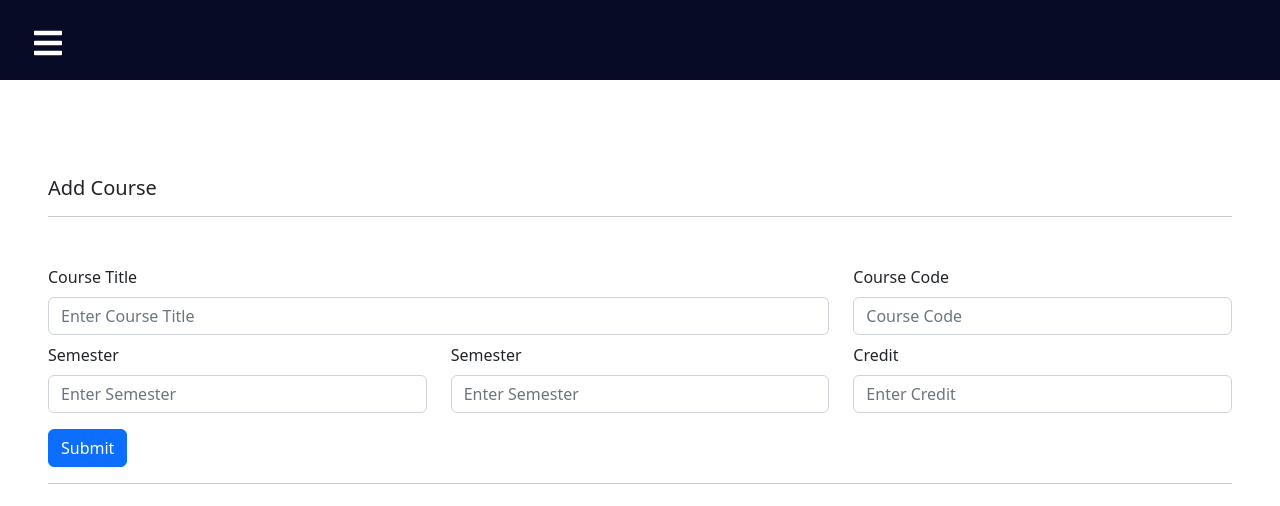
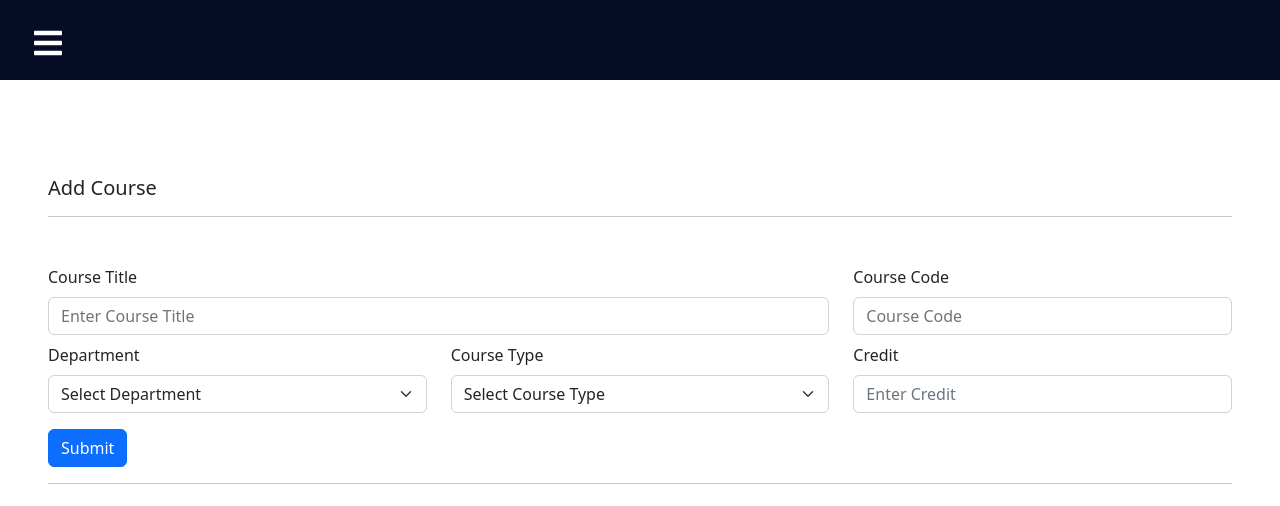
Before and after one commit to ThisIsJibon/unimanage-admin, a React (Create React App) app: page /course in a window 1280 px wide. Shown: the top 506 px of the page. Built offline with nearby package versions, Linux system fonts and the light colour scheme.

Commit message:
course section completed

```diff
--- a/package.json
+++ b/package.json
@@ -21,7 +21,7 @@
     "typescript": "3.8.3"
   },
   "scripts": {
-    "start": "react-scripts start",
+    "start": "react-scripts --openssl-legacy-provider start",
     "build": "react-scripts build",
     "test": "react-scripts test --env=jsdom",
     "eject": "react-scripts eject"
--- a/src/pages/Course.js
+++ b/src/pages/Course.js
@@ -1,58 +1,151 @@
-import React from 'react'
+import React, { useState } from 'react'
 import Button from 'react-bootstrap/Button';
 import Form from 'react-bootstrap/Form';
 import 'bootstrap/dist/css/bootstrap.css';
 
 const Course = () => {
 
-    const handleClickChange = () =>{
 
+    const [courseData,setCourseData] = useState({
+        course_id: "",
+        dept_id: "",
+        name: "",
+        credit: "",
+        type: "",
+    });
+
+    const handleTitleChange = (event) => {
+      setCourseData({ ...courseData, name: event.target.value });
+    };
+
+    const handleCourseIdChange = (event) => {
+      setCourseData({ ...courseData, course_id: event.target.value });
+    };
+
+    const handleDepartmentChange = (event) => {
+        setCourseData({...courseData,dept_id: event.target.value});
+    };
+
+    const handleCourseTypeChange = (event) => {
+      setCourseData({ ...courseData, type: event.target.value });
+    };
+
+    const handleCreditChange = (event) => {
+      setCourseData({ ...courseData, credit: event.target.value });
+    };
+
+    const handleSubmitChange = async (event) =>{
+        event.preventDefault();
+
+        const body = courseData;
+
+        console.log(body);
+
+        try{
+
+            const response = await fetch(
+                `http://localhost:5000/department/courses`, {
+
+                method: "POST",
+                headers: {"Content-Type": "application/json"},
+                body: JSON.stringify(body),
+
+            });
+
+            const data = await response.json();
+            const {message} = data ;
+            console.log(message);
+
+            setCourseData({
+                course_id: "",
+                name: "",
+                dept_id: "",
+                type: "",
+                credit: "",
+            });
+
+        }catch(err){
+            console.log(err.message);
         }
+
+    };
   return (
     <div class="p-5">
       <div className="my-5">
         <h5>Add Course</h5>
         <hr />
       </div>
-        <Form>
+      <Form onSubmit={handleSubmitChange}>
         <div class="row">
-            <Form.Group className="mb-3" class="col-8"  controlId="formBasic">
+          <Form.Group className="mb-3" class="col-8" controlId="formBasic">
             <Form.Label>Course Title</Form.Label>
-                <Form.Control type="basic" placeholder="Enter Course Title" />
-                <Form.Text className="text-muted">
-                </Form.Text>
+            <Form.Control
+              type="text"
+              placeholder="Enter Course Title"
+              value={courseData.name}
+              onChange={handleTitleChange}
+            />
+            <Form.Text className="text-muted"></Form.Text>
           </Form.Group>
 
           <Form.Group className="mb-3" class="col-4" controlId="formBasic">
             <Form.Label>Course Code</Form.Label>
-                <Form.Control type="basic" placeholder="Course Code" />
+            <Form.Control
+              type="text"
+              placeholder="Course Code"
+              value={courseData.course_id}
+              onChange={handleCourseIdChange}
+            />
           </Form.Group>
         </div>
         <div class="row">
           <Form.Group className="mb-3" class="col pt-2" controlId="formBasic">
-                <Form.Label>Semester</Form.Label>
-                <Form.Control type="number" placeholder="Enter Semester" />
+            <Form.Label>Department</Form.Label>
+            <Form.Select
+              aria-label="Default select example"
+              value={courseData.dept_id}
+              onChange={handleDepartmentChange}
+            >
+              <option>Select Department</option>
+              <option value="CSE">CSE</option>
+              <option value="IPE">IPE</option>
+              <option value="ECO">ECO</option>
+              <option value="BBA">BBA</option>
+              <option value="PHY">PHY</option>
+              <option value="MAT">MAT</option>
+            </Form.Select>
           </Form.Group>
           <Form.Group className="mb-3" class="col  pt-2" controlId="formBasic">
-                <Form.Label>Semester</Form.Label>
-                <Form.Control type="number" placeholder="Enter Semester" />
+            <Form.Label>Course Type</Form.Label>
+            <Form.Select
+              aria-label="Default select example"
+              value={courseData.type}
+              onChange={handleCourseTypeChange}
+            >
+              <option>Select Course Type</option>
+              <option value="Theory">Theory</option>
+              <option value="Lab">Lab</option>
+            </Form.Select>
           </Form.Group>
           <Form.Group className="mb-3" class="col  pt-2" controlId="formBasic">
             <Form.Label>Credit</Form.Label>
-                <Form.Control type="basic" placeholder="Enter Credit" />
+            <Form.Control
+              type="text"
+              placeholder="Enter Credit"
+              value={courseData.credit}
+              onChange={handleCreditChange}
+            />
           </Form.Group>
         </div>
-        <div  class="pt-3">
-                <Button variant="primary" type="submit" onClick={handleClickChange}>
+        <div class="pt-3">
+          <Button variant="primary" type="submit">
             Submit
           </Button>
         </div>
-
-
       </Form>
       <hr />
     </div>
-  )
+  );
 }
 
-export default Course
+export default Course;
--- a/src/server/index.js
+++ b/src/server/index.js
@@ -4,6 +4,7 @@ const app = express();
 const helmet = require("helmet");
 const cors = require("cors");
 const resultRouter = require("./routers/resultRouter");
+const departmentRouter = require("./routers/departmentRouter");
 const session = require("express-session");
 const server = require("http").createServer(app);
 require("dotenv").config();
@@ -42,7 +43,8 @@ app.use(
     },
   })
 );
-app.use("/result",resultRouter)
+app.use("/result",resultRouter);
+app.use("/department",departmentRouter);
 
 io.on("connect", socket => {});
 
```
Also changed, not shown: src/server/routers/departmentRouter.js (added, +26 -0 lines), 1 other file (tests, documents, lock files or other folders). Lines whose indentation alone changed are shown as unchanged.
